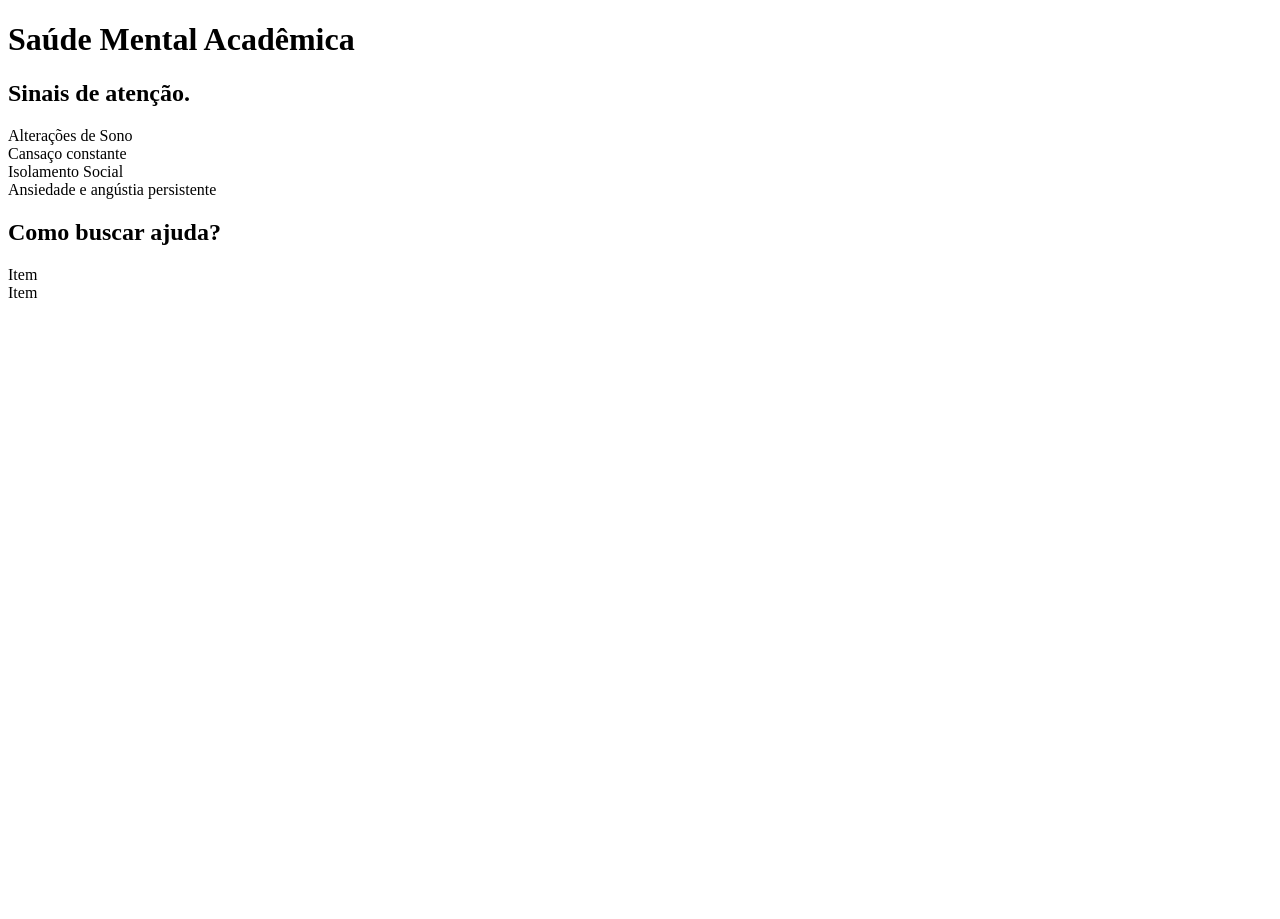
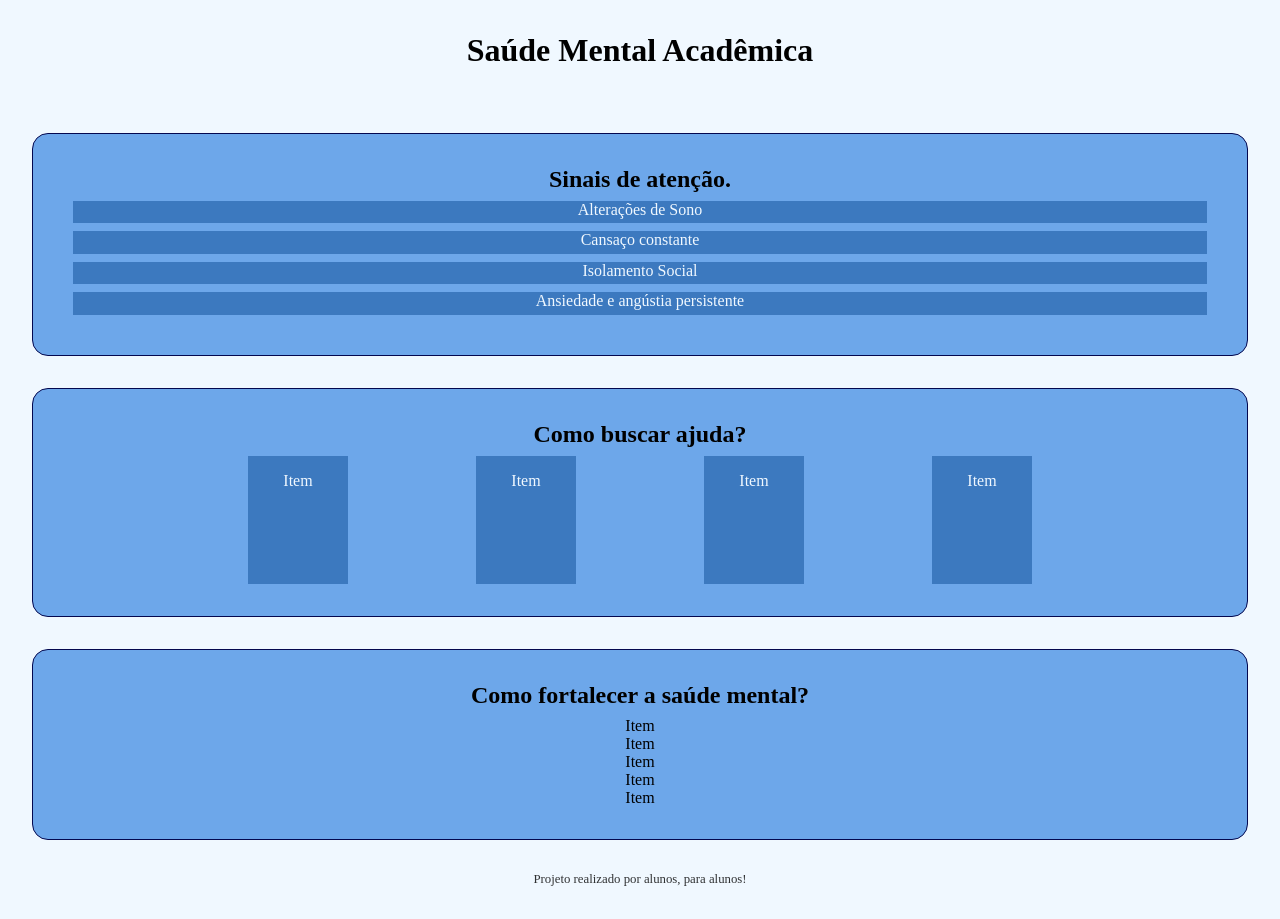
Before and after one commit to alinebachega/front-end-web-bes, a plain HTML site: page aula-6/atividade 2/index.html in a window 1280 px wide. Before the commit the page ends 800 px from the top, so only its background shows below. Drawn offline with Linux system fonts and the light colour scheme; files that its build step writes are made by us from their sources.

Commit message:
Inicio do trabalho aula 6

```diff
--- a/aula-6/atividade 2/index.html
+++ b/aula-6/atividade 2/index.html
@@ -3,7 +3,7 @@
 <head>
     <meta charset="UTF-8">
     <meta name="viewport" content="width=device-width, initial-scale=1.0">
-    <link rel="stylesheet" href=".styles/global.css">
+    <link rel="stylesheet" href="./styles/global.css">
     <title>Estudos Displays</title>
 </head>
 <body>
@@ -22,13 +22,25 @@
         </section>
         <section>
             <h2>Como buscar ajuda?</h2>
-            <div class="container-inline-">
+            <div class="container-flex">
                 <div class="item">Item</div>
                 <div class="item">Item</div>
-
+                <div class="item">Item</div>
+                <div class="item">Item</div>
             </div>
-
+        </section>
+        <section>
+            <h2>Como fortalecer a saúde mental?</h2>
+            <div class="container-grid-area"></div>
+                <div class="inicio">Item</div>
+                <div class="secao1">Item</div>
+                <div class="secao2">Item</div>
+                <div class="secao3">Item</div>
+                <div class="fim">Item</div>
         </section>
     </main>
+    <footer>
+        <p>Projeto realizado por alunos, para alunos!</p>
+    </footer>
 </body>
 </html>
--- a/aula-6/atividade 2/styles/global.css
+++ b/aula-6/atividade 2/styles/global.css
@@ -0,0 +1,75 @@
+* {
+  margin: 0;
+  padding: 0;
+  box-sizing: border-box;
+}
+
+body {
+    font-size: 16px;
+    font-family: 'Times New Roman';
+    padding: 2rem;
+    background-color:aliceblue;
+    color:black;
+}
+
+h1 {
+    text-align: center;
+    margin-bottom: 4rem;
+}
+
+h2 {
+    font-size: 1.5rem;
+    margin-bottom: 0.5rem;
+}
+
+p {
+    text-align: center;
+    opacity: 0.8;
+    font-size: 0.8rem;
+    margin-top: 0.5rem;
+}
+
+section {
+  background-color:rgb(109, 167, 234);
+  padding: 2rem;
+  margin-bottom: 2rem;
+  border-radius: 1rem;
+  border: 1px solid #04084f;
+  text-align: center;
+}
+
+footer {
+    text-align: center;
+}
+
+.item {
+    background-color: rgb(60, 121, 191) ;
+    color:aliceblue;
+}
+
+.container-block .item {
+    display: block;
+    height: 1.4rem;
+    margin: 0.5rem;
+}
+
+.container-flex {
+    display: flex;
+    justify-content: center;
+    align-items: stretch;
+    flex-wrap: wrap;
+    height: 8rem;
+    gap: 8rem;
+}
+
+.container-flex .item {
+    padding: 1rem;
+    flex-basis: 100px;
+    flex-shrink: 0;
+    flex-grow: 0;
+}
+
+.container-grid-area {
+    display: grid;
+    grid-template-areas: ;
+}
```
